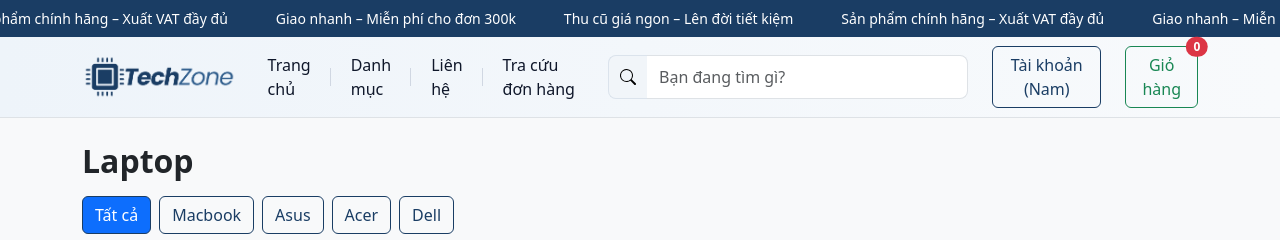
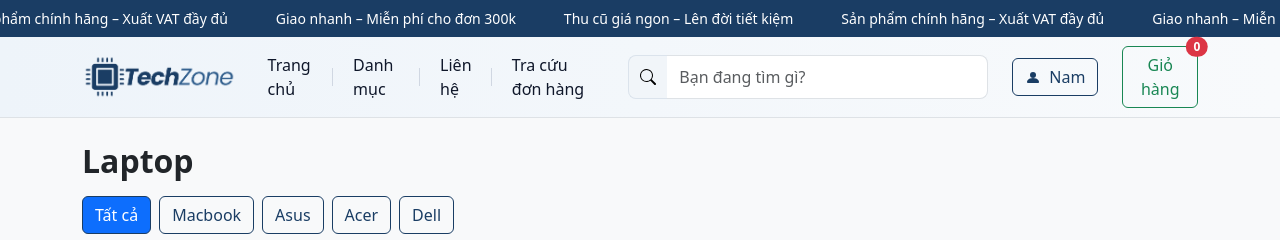
Before and after one commit to ThuyVan2909/PTUDTMDT_NhomC, a PHP site: page / in a window 1280 px wide. Shown: the top 240 px of the page. Run offline with PHP 8.4, Linux system fonts and the light colour scheme; a user stored in the database is signed in; data comes from the database, SQL or seed files in the repository.

Commit message:
sửa button đăng nhập

```diff
--- a/index.php
+++ b/index.php
@@ -392,9 +392,16 @@ input.form-control:focus {
 
     <?php else: ?>
         <!-- Nếu đã đăng nhập -->
-        <a href="account.php" class="btn btn-outline-primary">
-            Tài khoản (<?= htmlspecialchars($userName) ?>)
-        </a>
+        <a href="account.php" class="btn btn-outline-primary account-btn d-flex align-items-center gap-2">
+    <svg xmlns="http://www.w3.org/2000/svg" width="16" height="16" fill="currentColor"
+         viewBox="0 0 16 16">
+        <path d="M3 14s-1 0-1-1 1-4 6-4 6 3 6 4-1 1-1 1H3z"/>
+        <path fill-rule="evenodd" d="M8 9a3 3 0 1 0 0-6 3 3 0 0 0 0 6z"/>
+    </svg>
+    <span class="account-name"><?= htmlspecialchars($userName) ?></span>
+</a>
+
+
     <?php endif; ?>
 
     <a href="cart.php" class="btn btn-outline-success position-relative">
```
Also changed, not shown: assets/css/index.css (+13 -0 lines).
